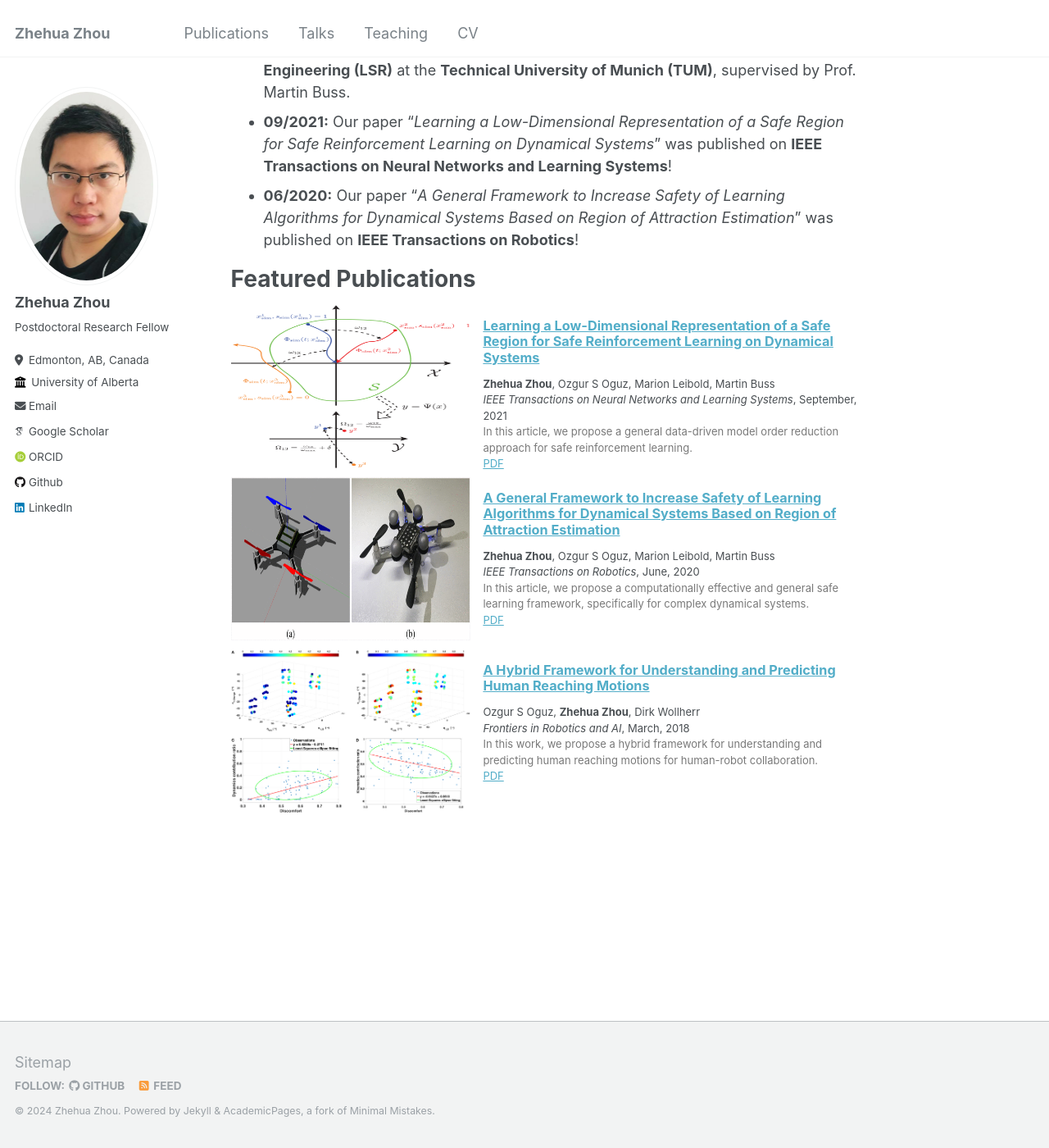
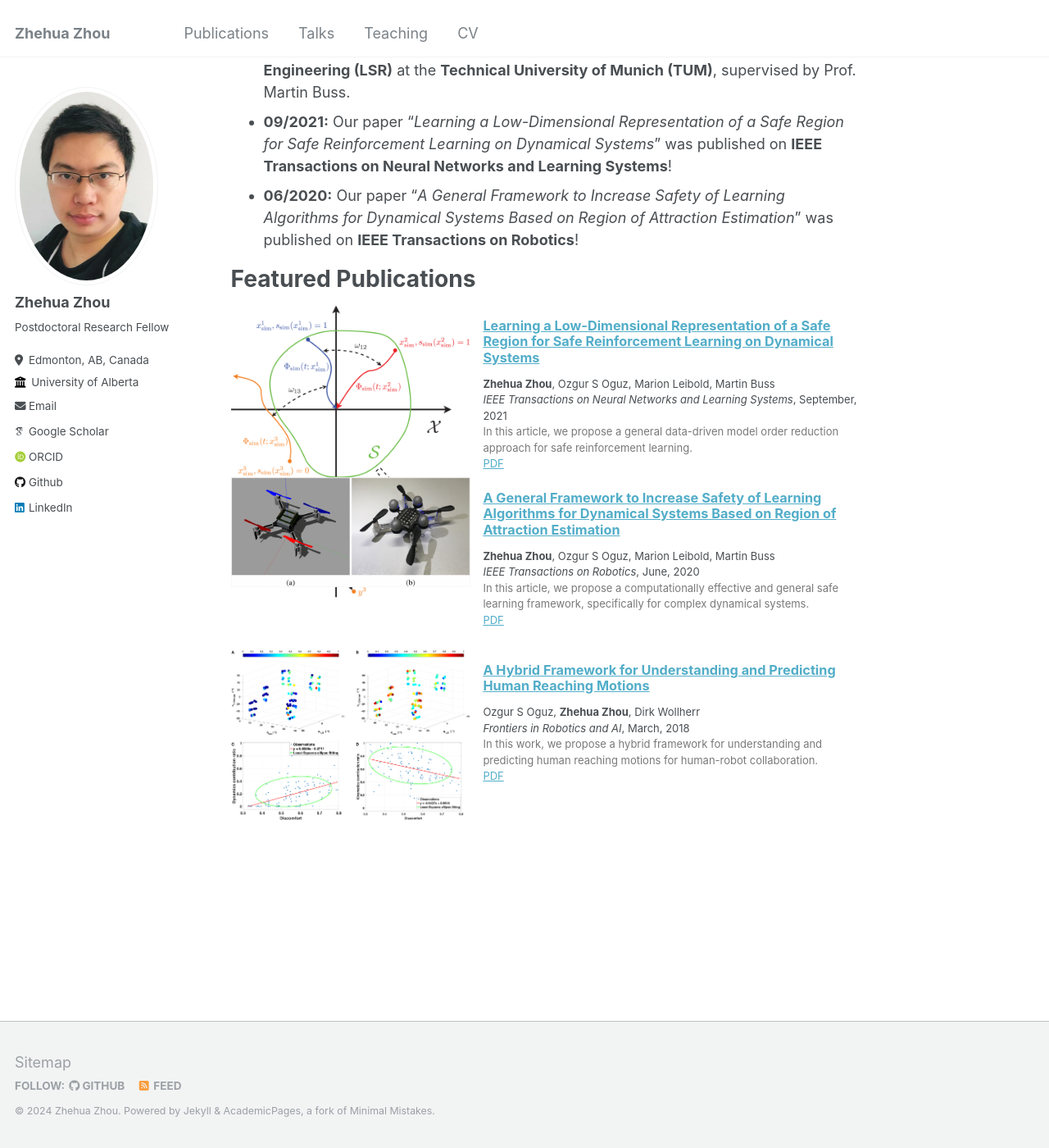
Before and after one commit to zhehuazhou/zhehuazhou.github.io, a Jekyll site: the page built from _pages/about.md, in a window 1280 px wide and 1400 px high, scrolled down 1021 px. Shown: the whole window at 82% size. Built offline with Jekyll 4.4.1, drawn with Linux system fonts in a browser that asks for light colours; some web fonts are replaced.

Commit message:
initial update

```diff
--- a/_includes/archive-single_double.html
+++ b/_includes/archive-single_double.html
@@ -29,7 +29,6 @@
 }
 
 .left img {
-  height: 95%;
   width: 95%;
   display: block;
 }
@@ -40,6 +39,12 @@
   padding: 0px;
   vertical-align: center;
   margin-top: 0px;
+}
+/* Clear floats after the columns */
+.row:after {
+  content: "";
+  display: table;
+  clear: both;
 }
 
 }
```
